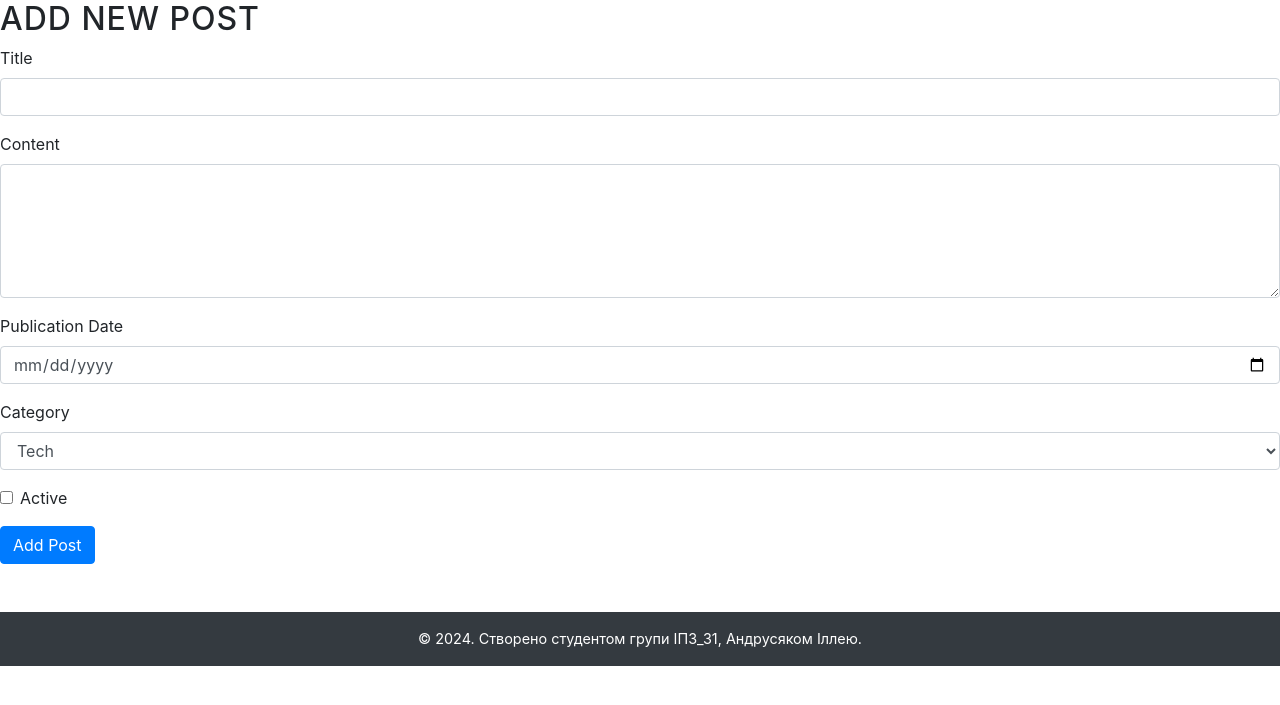
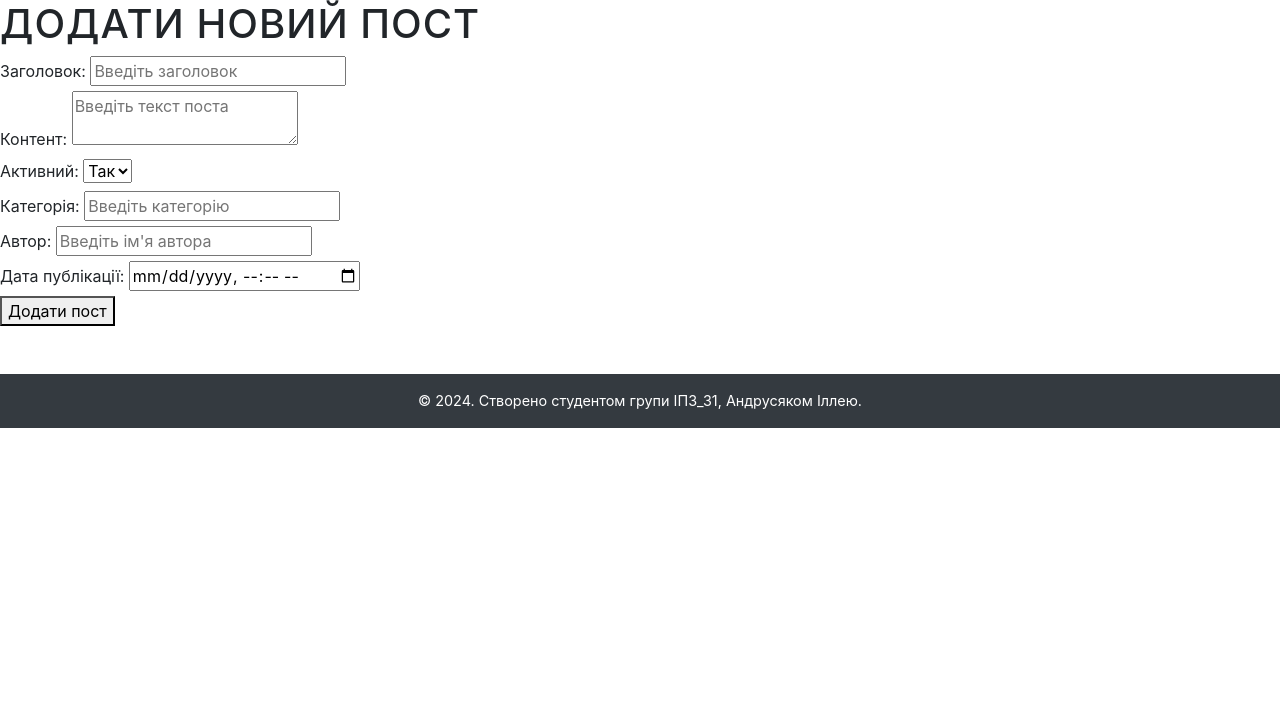
Before and after one commit to TarasDunets/flask-app-lab, a Flask app: page /post/add_post in a window 1280 px wide. Shown: the top 705 px of the page. Run offline with Flask 3, Linux system fonts and the light colour scheme; the visitor is signed in with stand-in values (Sample User, id 1); some libraries are stand-ins or nearby versions.

Commit message:
Lab 7, task 10-14

```diff
--- a/app/posts/form.py
+++ b/app/posts/form.py
@@ -1,70 +1,21 @@
 from flask_wtf import FlaskForm
-from wtforms import StringField, TextAreaField, SubmitField
-from wtforms.validators import DataRequired, Length
-from wtforms import BooleanField, SelectField, DateField
-import os
-import json
-from datetime import datetime
-
-CATEGORIES = [('tech', 'Tech'), ('science', 'Science'), ('lifestyle', 'Lifestyle')]
+from wtforms import StringField, TextAreaField, DateTimeLocalField, SubmitField
+from wtforms.validators import DataRequired
+from app.posts.models import Post
+from app import db
 
 class PostForm(FlaskForm):
-    title = StringField('Title', validators=[DataRequired()])
-    content = TextAreaField('Content', render_kw={'rows': 5, 'cols': 40 }, validators=[DataRequired()])
-    is_active = BooleanField('Active')
-    category = SelectField('Category', choices=CATEGORIES)
-    publication_date = DateField('Publication Date', format="%Y-%m-%d", validators=[DataRequired()])
-    submit = SubmitField('Add Post')
+    title = StringField('Заголовок', validators=[DataRequired()])
+    content = TextAreaField('Контент', validators=[DataRequired()])
+    posted = DateTimeLocalField('Дата публікації', format='%Y-%m-%dT%H:%M', validators=[DataRequired()])
+    submit = SubmitField('Зберегти')
 
-
-
-def save_post(title, content, category, is_active, publication_date, author):
-    """
-    Зберігає новий пост у файлі `posts.json`.
-    Якщо файл ще не існує, створює його з порожнім списком постів.
-
-    :param title: Заголовок поста
-    :param content: Контент поста
-    :param category: Категорія поста
-    :param is_active: Чи активний пост (bool)
-    :param publication_date: Дата публікації (datetime object)
-    :param author: Автор поста
-    """
-    post = {
-        "id": None,  # Ідентифікатор буде обчислено динамічно
-        "title": title,
-        "content": content,
-        "category": category,
-        "is_active": is_active,
-        "publication_date": publication_date.strftime('%Y-%m-%d'),
-        "author": author
-    }
-
-    current_dir = os.path.dirname(__file__)  # Папка, де знаходиться form.py
-    file_path = os.path.join(current_dir, 'post.json')
-    try:
-
-        # Читання існуючого вмісту файлу
-        with open(file_path, 'r+') as file:
-            try:
-                posts = json.load(file)
-            except json.JSONDecodeError:
-                # Якщо файл пустий або пошкоджений, створюємо порожній список
-                posts = []
-
-            # Додавання ідентифікатора
-            post["id"] = len(posts) + 1
-
-            # Додавання нового поста до списку
-            posts.append(post)
-
-            # Перемотка на початок і перезапис файлу
-            file.seek(0)
-            json.dump(posts, file, indent=4)
-            file.truncate()  # Видалення залишків старого вмісту, якщо файл скоротився
-    except FileNotFoundError:
-        # Якщо файл не існує, створюємо його
-        with open(file_path, 'w') as file:
-            posts = [post]
-            post["id"] = 1  # Перший запис отримує ID 1
-            json.dump(posts, file, indent=4)
+def save_post(form):
+    """Зберігає пост із форми у базу даних."""
+    post = Post(
+        title=form.title.data,
+        content=form.content.data,
+        posted=form.posted.data
+    )
+    db.session.add(post)
+    db.session.commit()
--- a/app/posts/templates/posts/add_form.html
+++ b/app/posts/templates/posts/add_form.html
@@ -1,23 +1,55 @@
-{% extends 'base.html' %}
+{% extends "base.html" %}
+
 {% block content %}
-    <h2>Add New Post</h2>
+<h1>Додати новий пост</h1>
 
-    <form method="POST" action="">
-        {{ form.hidden_tag() }}
-        {% from 'macros/form_macros.html' import render_field %}
+<form method="POST" action="{{ url_for('posts.add_post') }}">
+    <div>
+        <label for="title">Заголовок:</label>
+        <input type="text" id="title" name="title" placeholder="Введіть заголовок" required>
+    </div>
 
-        {{ render_field(form.title) }}
-        {{ render_field(form.content) }}
-        {{ render_field(form.publication_date) }}
-        {{ render_field(form.category) }}
+    <div>
+        <label for="content">Контент:</label>
+        <textarea id="content" name="content" placeholder="Введіть текст поста" required></textarea>
+    </div>
 
-        <div class="form-group form-check">
-            {{ form.is_active(class="form-check-input") }}
-            {{ form.is_active.label(class="form-check-label") }}
-        </div>
+    <div>
+        <label for="is_active">Активний:</label>
+        <select id="is_active" name="is_active" required>
+            <option value="true">Так</option>
+            <option value="false">Ні</option>
+        </select>
+    </div>
 
-        <div class="form-group">
-            {{ form.submit(class="btn btn-primary") }}
-          </div>
-    </form>
+    <div>
+        <label for="category">Категорія:</label>
+        <input type="text" id="category" name="category" placeholder="Введіть категорію" required>
+    </div>
+
+    <div>
+        <label for="author">Автор:</label>
+        <input type="text" id="author" name="author" placeholder="Введіть ім'я автора" required>
+    </div>
+
+    <div>
+        <label for="posted">Дата публікації:</label>
+        <input type="datetime-local" id="posted" name="posted" required>
+    </div>
+
+    <div>
+        <button type="submit">Додати пост</button>
+    </div>
+</form>
+
+<!-- Виведення повідомлень через Flash -->
+{% with messages = get_flashed_messages(with_categories=true) %}
+    {% if messages %}
+        <ul>
+        {% for category, message in messages %}
+            <li class="{{ category }}">{{ message }}</li>
+        {% endfor %}
+        </ul>
+    {% endif %}
+{% endwith %}
 {% endblock %}
--- a/app/posts/views.py
+++ b/app/posts/views.py
@@ -1,37 +1,20 @@
 from app.posts.form import PostForm, save_post
 from . import post_bp
-from flask import render_template, abort, redirect, url_for, flash, session
-import json
-import os
-
-def load_posts():
-    """Завантажує пости з JSON-файлу."""
-    try:
-        file_path = os.path.join(os.path.dirname(__file__), 'posts.json')  # Отримує повний шлях до файлу
-        with open(file_path, 'r', encoding='utf-8') as file:
-            posts = json.load(file)
-        return posts
-    except FileNotFoundError:
-        print(f"Файл posts.json не знайдено! {file_path}")
-        return []
-    except json.JSONDecodeError:
-        print("Помилка декодування JSON-файлу.")
-        return []
+from flask import render_template, abort, redirect, url_for, flash, session, request
+from .models import Post
+from app import db
+from datetime import datetime
 
 @post_bp.route('/')
 def get_posts():
-    posts = load_posts()  # Завантажуємо пости з JSON
+    posts = Post.query.order_by(Post.posted.desc()).all()
     return render_template("posts.html", posts=posts)
 
 @post_bp.route('/<int:id>')
 def detail_post(id):
     """Показує деталі поста за його ID."""
-    posts = load_posts()  # Завантажуємо всі пости
-    post = next((post for post in posts if post['id'] == id), None)  # Знаходимо пост за ID
-
-    if post is None:
-        # Якщо пост не знайдено, повертаємо помилку 404
-        abort(404)
+    # Отримуємо пост за ID з бази даних
+    post = Post.query.get_or_404(id)
 
     # Відображаємо шаблон із деталями поста
     return render_template("detail_post.html", post=post)
@@ -43,18 +26,52 @@ def add_post():
         flash('Будь ласка, увійдіть, щоб створити пост.', 'error')
         return redirect(url_for('users.login'))
 
-    form = PostForm()
-    if form.validate_on_submit():
-        title = form.title.data
-        content = form.content.data
-        category = form.category.data
-        is_active = form.is_active.data
-        publication_date = form.publication_date.data
-        author = session['user']
+    if request.method == 'POST':
+        title = request.form['title']
+        content = request.form['content']
+        is_active = request.form['is_active']
+        category = request.form['category']
+        author = request.form['author']
+        posted = datetime.strptime(request.form['posted'], '%Y-%m-%dT%H:%M')
 
-        # Виклик функції для збереження поста
-        save_post(title, content, category, is_active, publication_date, author)
+        # Конвертація is_active у булевий тип
+        is_active = True if is_active.lower() == 'true' else False
 
-        flash(f'Пост "{title}" успішно додано автором {author}!', 'success')
-        return redirect(url_for('posts.add_post'))
-    return render_template('add_form.html', form=form)
+        post = Post(title=title, content=content, posted=posted, is_active=is_active, category=category, author=author)
+        db.session.add(post)
+        db.session.commit()
+        flash("Post created successfully!", "success")
+        return redirect(url_for('posts.get_posts'))
+    return render_template('add_form.html')
+
+@post_bp.route('/edit/<int:post_id>', methods=['GET', 'POST'])
+def edit_post(post_id):
+    post = Post.query.get_or_404(post_id)
+
+    if request.method == 'POST':
+        post.title = request.form.get('title')
+        post.content = request.form.get('content')
+        posted = request.form.get('posted')
+
+        if not post.title or not post.content or not posted:
+            flash('Будь ласка, заповніть всі поля!', 'error')
+            return redirect(url_for('posts.edit_post', post_id=post_id))
+
+        try:
+            post.posted = datetime.strptime(posted, '%Y-%m-%dT%H:%M')
+            db.session.commit()
+            flash('Пост успішно оновлено!', 'success')
+            return redirect(url_for('posts.list_posts'))
+        except ValueError:
+            flash('Неправильний формат дати!', 'error')
+            return redirect(url_for('posts.edit_post', post_id=post_id))
+
+    return render_template('edit.html', post=post)
+
+@post_bp.route('/delete/<int:post_id>', methods=['POST'])
+def delete_post(post_id):
+    post = Post.query.get_or_404(post_id)
+    db.session.delete(post)
+    db.session.commit()
+    flash('Пост успішно видалено!', 'success')
+    return redirect(url_for('posts.get_posts'))
```
Also changed, not shown: app/posts/posts.json (deleted, +0 -54 lines), app/posts/templates/posts/detail_post.html (+4 -3 lines), app/posts/templates/posts/edit.html (added, +27 -0 lines), app/posts/templates/posts/posts.html (+10 -5 lines).
